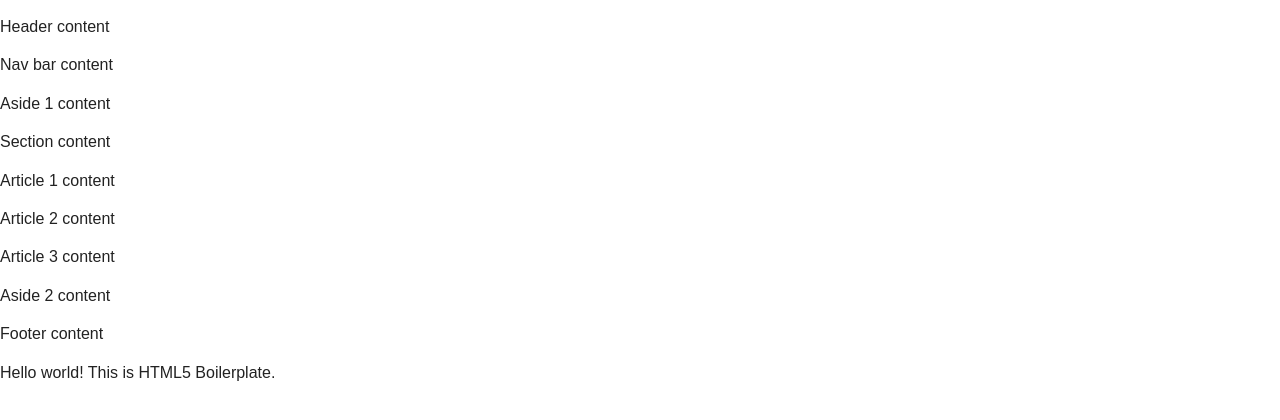
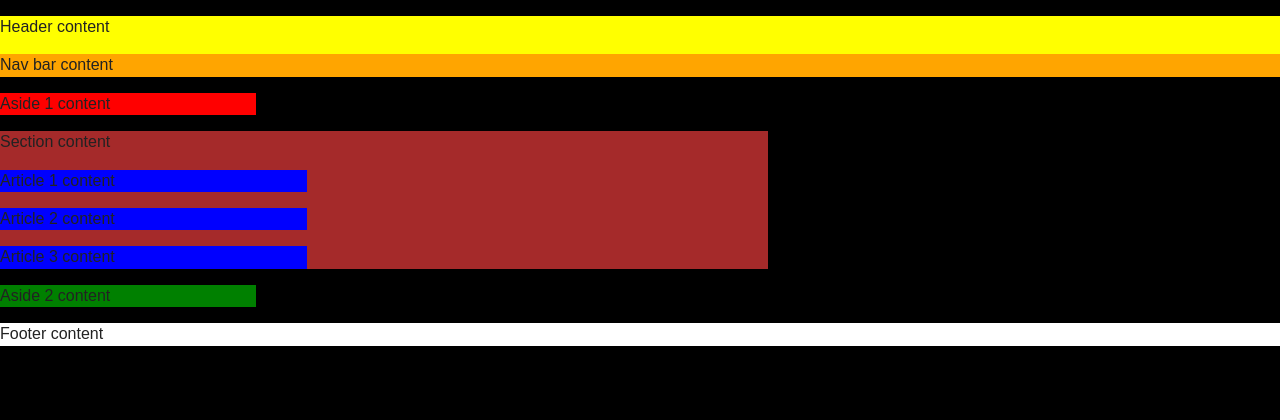
Before and after one commit to crazcalm/full-stack-project, a Flask app: page /home in a window 1280 px wide. Shown: the top 420 px of the page. Run offline with Flask 2, Linux system fonts and the light colour scheme; some libraries are stand-ins or nearby versions.

Commit message:
I added colors to all the html tags so that I know where they are located on the page

```diff
--- a/app/static/css/main.css
+++ b/app/static/css/main.css
@@ -95,11 +95,53 @@ textarea {
    Author's custom styles
    ========================================================================== */
 
+body {
+    background-color: black;
+    height: 100%;
+    width: 100%;
+}
 
+header {
+    background-color: yellow;
+    height: 20%;
+    width: 100%;
+}
 
+nav {
+    background-color: orange;
+}
 
+aside {
+    background-color: purple;
+    height: 70%;
+    width: 20%;
+}
 
+aside#right_aside {
+    background-color: green;
+}
 
+aside#left_aside {
+    background-color: red;
+}
+
+section {
+    background-color: brown;
+    height: 70%;
+    width: 60%;
+}
+
+article {
+    background-color: blue;
+    height: 10%;
+    width: 40%;
+}
+
+footer {
+    background-color: white;
+    height: 10%;
+    width: 100%;
+}
 
 
 
--- a/app/templates/index.html
+++ b/app/templates/index.html
@@ -29,7 +29,7 @@
 
         </header>
 
-        <aside>
+        <aside id="left_aside">
             <p>Aside 1 content</p>
         </aside>
 
@@ -47,13 +47,12 @@
             </article>
         </section>
 
-        <aside>
+        <aside id="right_aside">
             <p>Aside 2 content</p>
         </aside>
         <footer>
             <p>Footer content</p>
         </footer>
-        <p>Hello world! This is HTML5 Boilerplate.</p>
 
         <script src="https://ajax.googleapis.com/ajax/libs/jquery/1.11.3/jquery.min.js"></script>
         <script>window.jQuery || document.write('<script src={{  url_for("static", filename="js/vendor/jquery-1.11.3.min.js")  }}><\/script>')</script>
```
